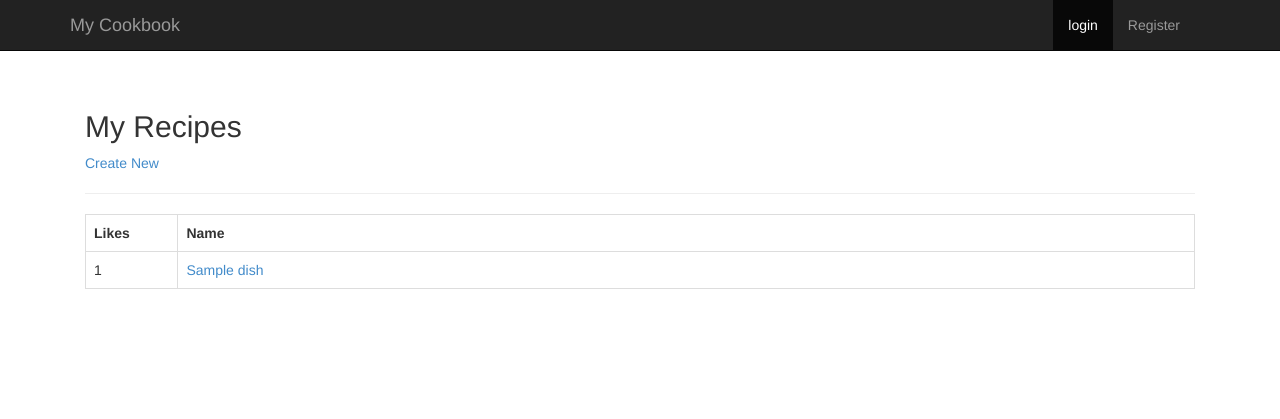
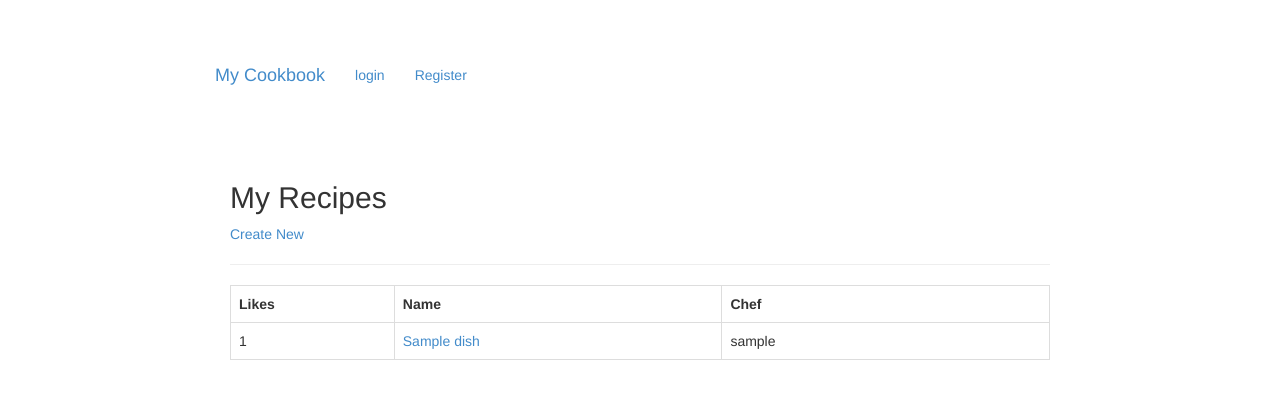
Before and after one commit to AzizHarrington/DjangoRecipeBook, a Django app: page /recipes/list/ in a window 1280 px wide. Shown: the top 419 px of the page. Run offline with Django 3.2, Linux system fonts and the light colour scheme; tables that the repository leaves empty hold one stand-in row (values such as "Sample post"); parts of the project's set-up code (start-up, migrations or seed data) failed here and were passed over.

Commit message:
update project for S3

```diff
--- a/dishes/templates/base.html
+++ b/dishes/templates/base.html
@@ -8,6 +8,9 @@
     <style type="text/css">
         body {
           padding-top: 50px;
+          padding-left: 200px;
+          padding-right: 200px;
+/*          position: absolute;*/
         }
         .starter-template {
           padding: 40px 15px;
@@ -16,7 +19,7 @@
 </head>
 
 <body>
-    <div class="navbar navbar-inverse navbar-fixed-top">
+    <div class="navbar navbar-static-top" role="navigation">
       <div class="container">
         <div class="navbar-header">
           <button type="button" class="navbar-toggle" data-toggle="collapse" data-target=".navbar-collapse">
@@ -26,7 +29,7 @@
           </button>
           <a class="navbar-brand" href="/">My Cookbook</a>
         </div>
-        <div class="collapse navbar-collapse pull-right">
+        <div class="collapse navbar-collapse">
           <ul class="nav navbar-nav">
             {% if user.is_authenticated %}
               <li><a href="{% url 'logout' %}">Logout</a></li>
@@ -48,7 +51,7 @@
     {% block scripts %}
     {% endblock %}
     <!-- jQuery (necessary for Bootstrap's JavaScript plugins) -->
-    <script src="//code.jquery.com/jquery.js"></script>
+    <script src="https://code.jquery.com/jquery.js"></script>
     <!-- Include all compiled plugins (below), or include individual files as needed -->
     <script src="{{ STATIC_URL }}js/bootstrap.min.js"></script>
 </body>
--- a/dishes/templates/detail_base.html
+++ b/dishes/templates/detail_base.html
@@ -4,9 +4,9 @@
 <div>
     <h2>{{ dish.name }}</h2>
     <hr>
-<!--     {% if dish.photo %}
-        <p><img src="/media/{{ dish.photo }}" width="250"/></p>
-    {% endif %} -->
+    {% if dish.photo %}
+        <p><img src="/media/{{ dish.photo }}" alt="{{ dish.name }}" class="img-rounded" width="500"/></p>
+    {% endif %}
     <p>Created by {{ dish.author }}</p>
 
     <p>{{ dish.likes }} people liked this recipe</p>
--- a/dishes/templates/list.html
+++ b/dishes/templates/list.html
@@ -6,17 +6,20 @@
 <h2>My Recipes</h2>
 <p><a href="{% url 'new' %}">Create New</a></p>
 <hr>
+<div class="table-responsive">
     <table class="table table-hover table-bordered">
         <tr>
             <th>Likes</th>
             <th>Name</th>
+            <th>Chef</th>
         </tr>
         {% for dish in dishes %}
         <tr>
-        <td class="col-sm-1">{{ dish.likes }}</td>
-        <td><a href="{% url 'detail' dish.pk %}">{{ dish.name }}</a></td>
-
+            <td class="col-sm-2">{{ dish.likes }}</td>
+            <td class="col-sm-4"><a href="{% url 'detail' dish.pk %}">{{ dish.name }}</a></td>
+            <td class="col-sm-4">{{ dish.author }}</td>
         </tr>
         {% endfor %}
     </table>
+</div>
 {% endblock %}
--- a/requirements.txt
+++ b/requirements.txt
@@ -1,12 +1,14 @@
 Django==1.5.4
 South==0.8.2
 argparse==1.2.1
+boto==2.16.0
 coverage==3.7
 defusedxml==0.4.1
 distribute==0.6.24
 dj-database-url==0.2.2
 dj-static==0.0.5
 django-crispy-forms==1.4.0
+django-storages==1.1.8
 django-tastypie==0.10.0
 django-toolbelt==0.0.1
 gunicorn==18.0
```
Also changed, not shown: Recipes/settings/base.py (+11 -1 lines). Lines whose indentation alone changed are shown as unchanged.
